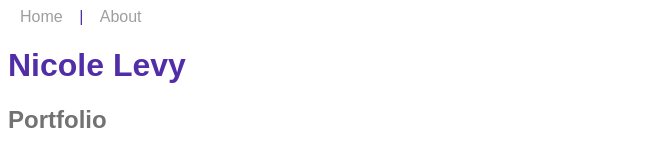
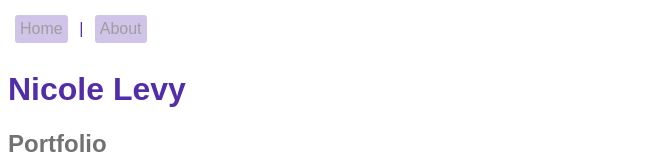
Before and after one commit to nicolelevy/Portfolio, a plain HTML site: page index.html in a window 1280 px wide. Shown: the top 160 px of the page, without its empty margins (0-663 px from the left). Drawn offline with Linux system fonts and the light colour scheme.

Commit message:
Update style.css

```diff
--- a/style.css
+++ b/style.css
@@ -8,9 +8,11 @@
     nav a {
         text-decoration: none;
         color:#9E9E9E;
+        background-color:#D1C4E9;
         border-radius: 3px;
         margin: 7px;
         padding: 5px;
+        display: inline-block;
     }
 
     h2{
```
